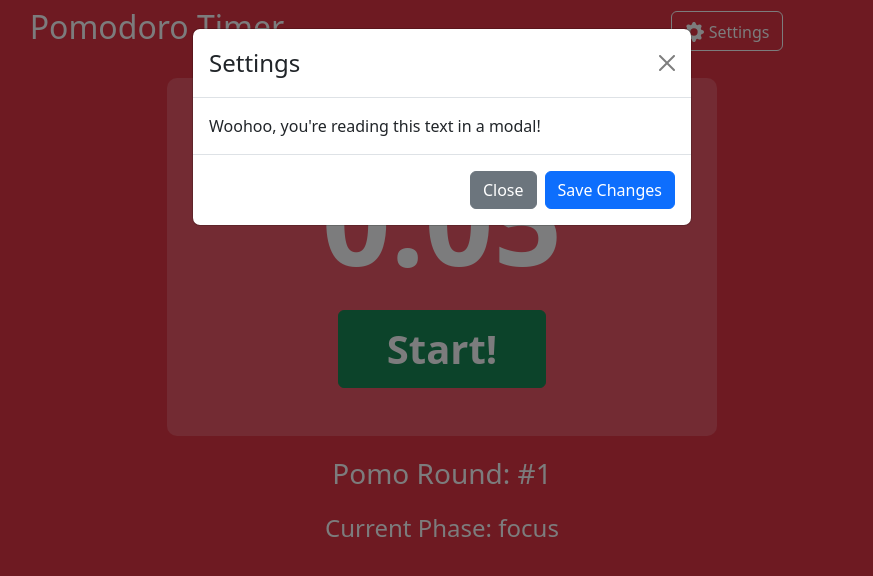
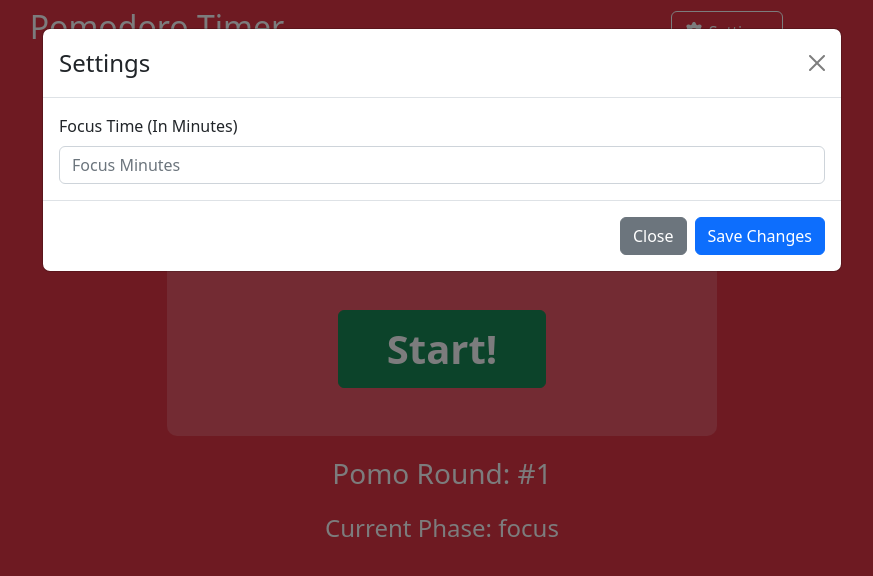
Before and after one commit to JonArryn/pomodoro-timer, a React (Create React App) app: page / in a window 1280 px wide. Both pictures are taken after a click on the button "Settings". Shown: the top 576 px of the page, without its empty margins (198-1071 px from the left). Built offline with nearby package versions, Linux system fonts and the light colour scheme.

Commit message:
update settings modal

```diff
--- a/src/Context/AppContext.js
+++ b/src/Context/AppContext.js
@@ -10,14 +10,6 @@ const AppContext = createContext();
 // export and create provider
 export const AppProvider = ({ children }) => {
   // // provider state
-
-  // app settings
-  const [settings, setSettings] = useState({
-    focus: 25,
-    shortBreak: 5,
-    longBreak: 15,
-    longBreakInterval: 4,
-  });
 
   // modal state
   const [showModal, setShowModal] = useState(false);
@@ -32,7 +24,6 @@ export const AppProvider = ({ children }) => {
   return (
     <AppContext.Provider
       value={{
-        settings,
         showModal,
         setShowModal,
         handleShowModal,
--- a/src/Pages/Home.jsx
+++ b/src/Pages/Home.jsx
@@ -8,6 +8,9 @@ import Row from 'react-bootstrap/Row';
 import Col from 'react-bootstrap/Col';
 import Button from 'react-bootstrap/Button';
 import Modal from 'react-bootstrap/Modal';
+import Form from 'react-bootstrap/Form';
+
+// context import
 import AppContext from '../Context/AppContext';
 
 ////// TODO
@@ -33,7 +36,7 @@ import AppContext from '../Context/AppContext';
 
 function Home() {
   // // context
-  const { settings, showModal, handleCloseModal } = useContext(AppContext);
+  const { showModal, handleCloseModal } = useContext(AppContext);
 
   // // state
   const [currentPhase, setCurrentPhase] = useState('focus');
@@ -43,6 +46,14 @@ function Home() {
   const [timeRunning, setTimeRunning] = useState(false);
 
   const [currentInterval, setCurrentInterval] = useState(1);
+
+  // app settings
+  const [settings, setSettings] = useState({
+    focus: 25,
+    shortBreak: 5,
+    longBreak: 15,
+    longBreakInterval: 4,
+  });
 
   // // refs
 
@@ -233,11 +244,18 @@ function Home() {
         </Row>
       </Container>
       <div>
-        <Modal show={showModal} onHide={handleCloseModal}>
+        <Modal size='lg' show={showModal} onHide={handleCloseModal}>
           <Modal.Header closeButton>
             <Modal.Title>Settings</Modal.Title>
           </Modal.Header>
-          <Modal.Body>Woohoo, you're reading this text in a modal!</Modal.Body>
+          <Modal.Body>
+            <Form>
+              <Form.Group>
+                <Form.Label>Focus Time (In Minutes)</Form.Label>
+                <Form.Control type='number' placeholder='Focus Minutes' />
+              </Form.Group>
+            </Form>
+          </Modal.Body>
           <Modal.Footer>
             <Button variant='secondary' onClick={handleCloseModal}>
               Close
```
